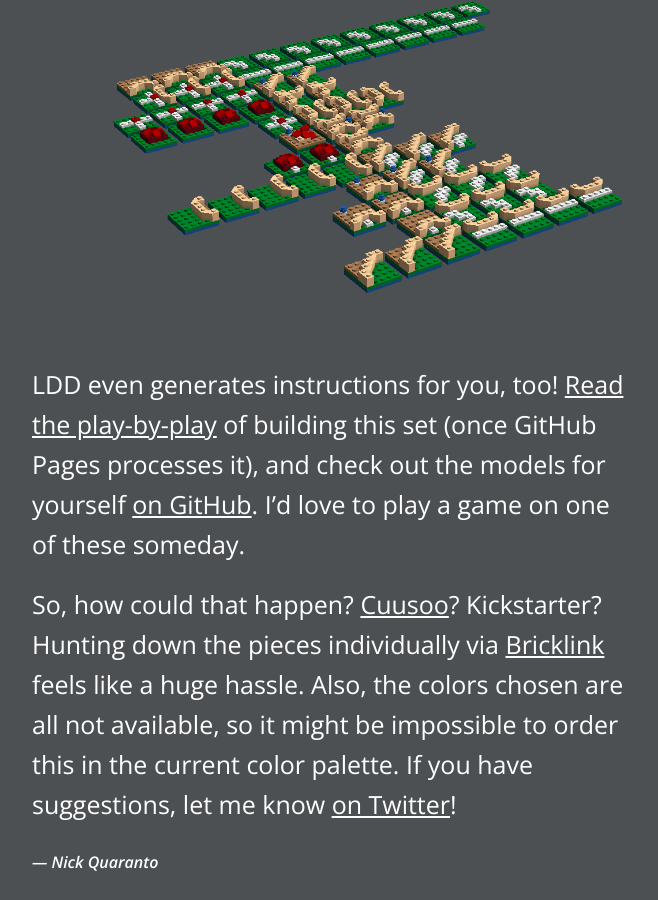
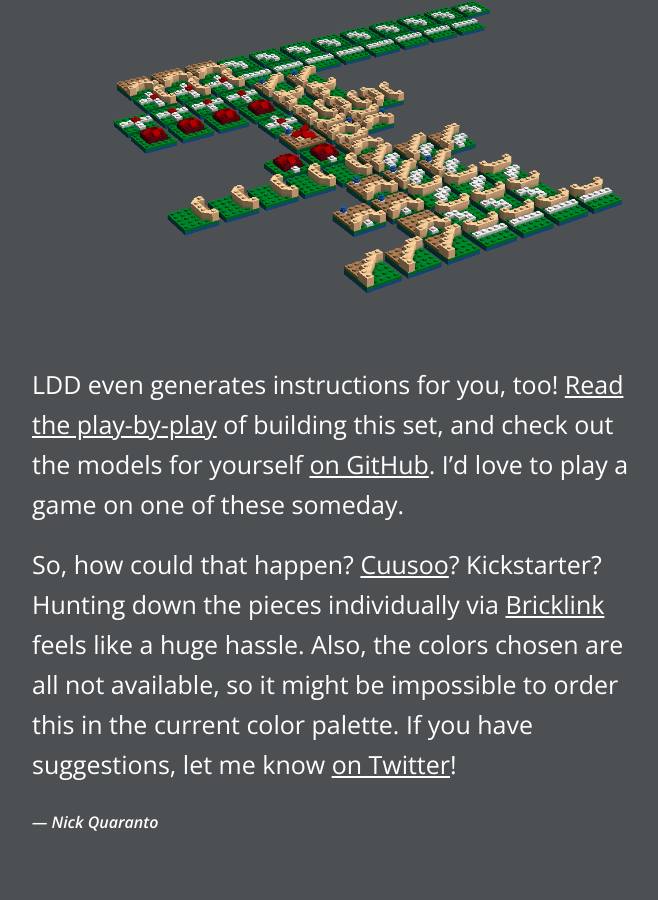
Before and after one commit to qrush/qrush.github.com, a Jekyll site: the page built from _posts/2014-01-06-5x5-lego-carcassone.markdown, in a window 1280 px wide and 900 px high, scrolled down 3050 px. Shown: the whole window, without its empty margins (308-966 px from the left). Built offline with Jekyll 4.4.1, drawn with Linux system fonts in a browser that asks for light colours; comment, search, counter and statistics services are not loaded; after the commit the page ends 3910 px from its top, so only the background shows below that.

Commit message:
Revert "Just account for github pages being slow"
This reverts commit 22f860ee1a1728d42f53a556d2199101d2c4b2cc.

```diff
--- a/_posts/2014-01-06-5x5-lego-carcassone.markdown
+++ b/_posts/2014-01-06-5x5-lego-carcassone.markdown
@@ -31,6 +31,6 @@ If you generated a set of all 72 tiles, it clocks in at 975 pieces. Toss in 40 [
 
 [<img class="center" src="/images/Carcassone_Full.png" width="100%" />](/images/Carcassone_Full.png)
 
-LDD even generates instructions for you, too! [Read the play-by-play](http://quaran.to/lego-carcassonne) of building this set (once GitHub Pages processes it), and check out the models for yourself [on GitHub](https://github.com/qrush/lego-carcassonne). I'd love to play a game on one of these someday.
+LDD even generates instructions for you, too! [Read the play-by-play](http://quaran.to/lego-carcassonne) of building this set, and check out the models for yourself [on GitHub](https://github.com/qrush/lego-carcassonne). I'd love to play a game on one of these someday.
 
 So, how could that happen? [Cuusoo](http://lego.cuusoo.com)? Kickstarter? Hunting down the pieces individually via [Bricklink](http://www.bricklink.com/) feels like a huge hassle. Also, the colors chosen are all not available, so it might be impossible to order this in the current color palette. If you have suggestions, let me know [on Twitter](http://twitter.com/qrush)!
```
